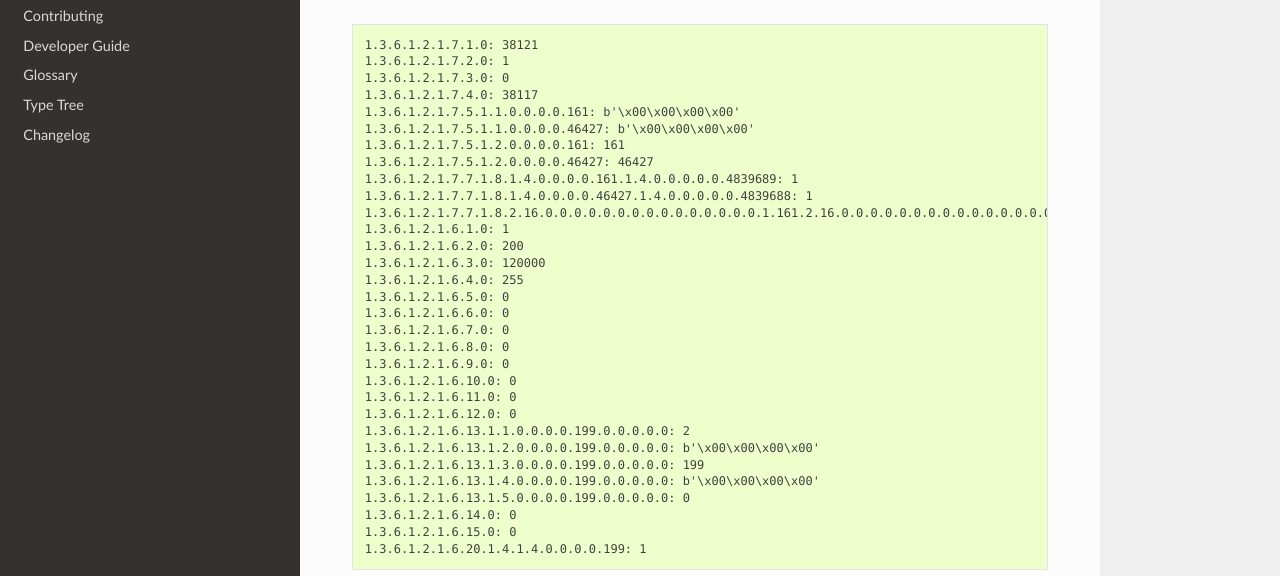
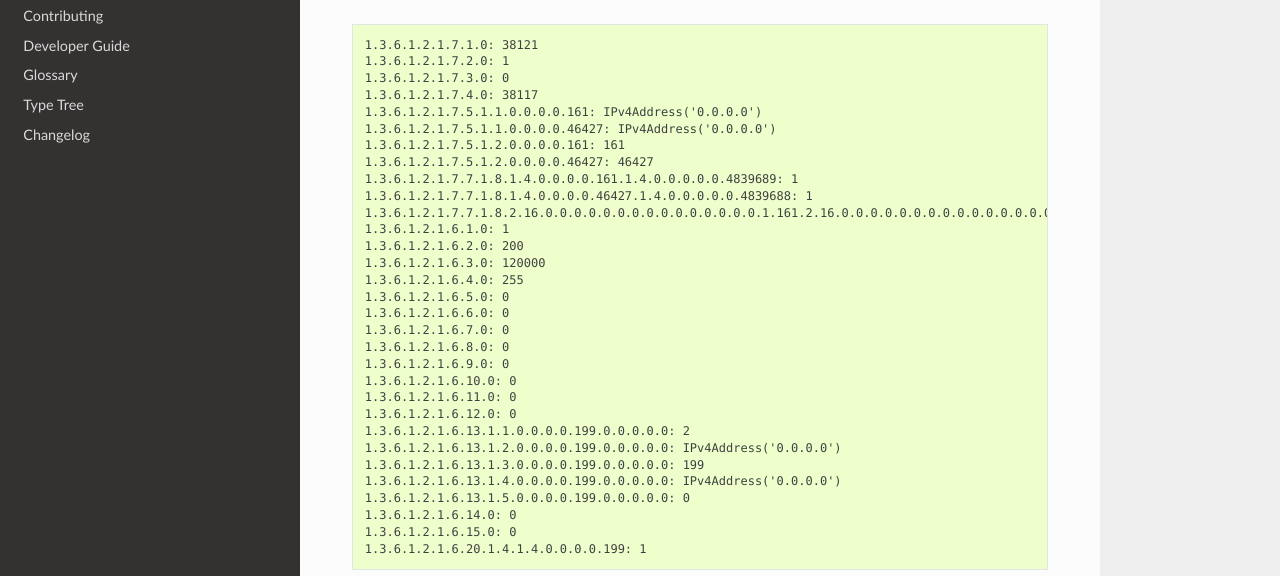
Before and after one commit to exhuma/puresnmp, a Sphinx documentation site: the page built from docs/cookbook/snmpbulkwalk.rst, in a window 1280 px wide and 1291 px high. Shown: the part 532-1108 px from the top of the window. Built offline with Sphinx 7.4.7 and the Read the Docs theme 2.0.0, drawn with Linux system fonts in a browser that asks for light colours.

Commit message:
Revert "Revert changes about IPv4Address in docs"
This reverts commit 7b68b7847c9d76c347db1e4096da187fd7fce385.

```diff
--- a/docs/changelog.rst
+++ b/docs/changelog.rst
@@ -31,6 +31,8 @@ Release 1.3.0
 
     ObjectIdentifier(1, 2, 3)[1] == ObjectIdentifier(2)
 
+* **[new]** The SNMP type ``IpAddress`` is now properly transcoded to the
+  Python ``IPv4Address`` type (via RFC3416).
 * **[changed]** ``NonASN1Type`` is now deprectated. Use ``UnknownType`` instead
   (Royce Mitchell).
 * **[fix]** ``ObjectIdentifier(0)`` is now correctly detected & transcoded.
--- a/docs/cookbook/index.rst
+++ b/docs/cookbook/index.rst
@@ -44,7 +44,7 @@ interface. Example::
     raw_result = raw_get(ip, community, oid)
 
     print(type(result), repr(result))
-    # Output: <class 'bytes'> b'192.168.168.1'
+    # Output: <class 'ipaddress.IPv4Address'> IPv4Address('192.168.168.1')
 
     print(type(raw_result), repr(raw_result))
     # Output: <class 'puresnmp.types.IpAddress'> IpAddress(b'\xc0\xa8\xa8\x01')
--- a/docs/cookbook/snmpbulkwalk.rst
+++ b/docs/cookbook/snmpbulkwalk.rst
@@ -29,8 +29,8 @@ Output
     1.3.6.1.2.1.7.2.0: 1
     1.3.6.1.2.1.7.3.0: 0
     1.3.6.1.2.1.7.4.0: 38117
-    1.3.6.1.2.1.7.5.1.1.0.0.0.0.161: b'\x00\x00\x00\x00'
-    1.3.6.1.2.1.7.5.1.1.0.0.0.0.46427: b'\x00\x00\x00\x00'
+    1.3.6.1.2.1.7.5.1.1.0.0.0.0.161: IPv4Address('0.0.0.0')
+    1.3.6.1.2.1.7.5.1.1.0.0.0.0.46427: IPv4Address('0.0.0.0')
     1.3.6.1.2.1.7.5.1.2.0.0.0.0.161: 161
     1.3.6.1.2.1.7.5.1.2.0.0.0.0.46427: 46427
     1.3.6.1.2.1.7.7.1.8.1.4.0.0.0.0.161.1.4.0.0.0.0.0.4839689: 1
@@ -49,9 +49,9 @@ Output
     1.3.6.1.2.1.6.11.0: 0
     1.3.6.1.2.1.6.12.0: 0
     1.3.6.1.2.1.6.13.1.1.0.0.0.0.199.0.0.0.0.0: 2
-    1.3.6.1.2.1.6.13.1.2.0.0.0.0.199.0.0.0.0.0: b'\x00\x00\x00\x00'
+    1.3.6.1.2.1.6.13.1.2.0.0.0.0.199.0.0.0.0.0: IPv4Address('0.0.0.0')
     1.3.6.1.2.1.6.13.1.3.0.0.0.0.199.0.0.0.0.0: 199
-    1.3.6.1.2.1.6.13.1.4.0.0.0.0.199.0.0.0.0.0: b'\x00\x00\x00\x00'
+    1.3.6.1.2.1.6.13.1.4.0.0.0.0.199.0.0.0.0.0: IPv4Address('0.0.0.0')
     1.3.6.1.2.1.6.13.1.5.0.0.0.0.199.0.0.0.0.0: 0
     1.3.6.1.2.1.6.14.0: 0
     1.3.6.1.2.1.6.15.0: 0
```
